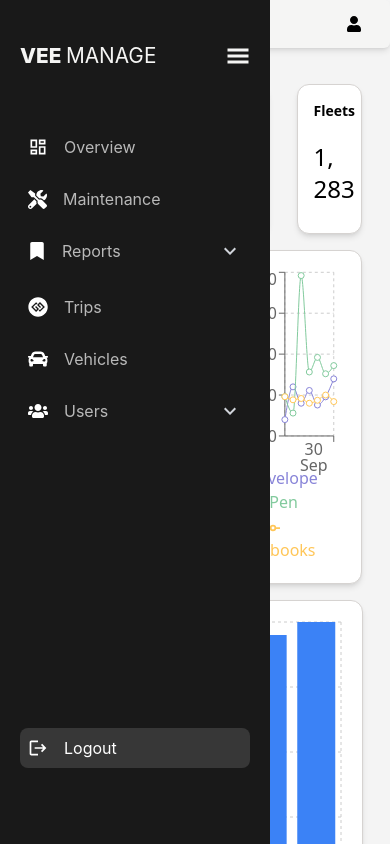
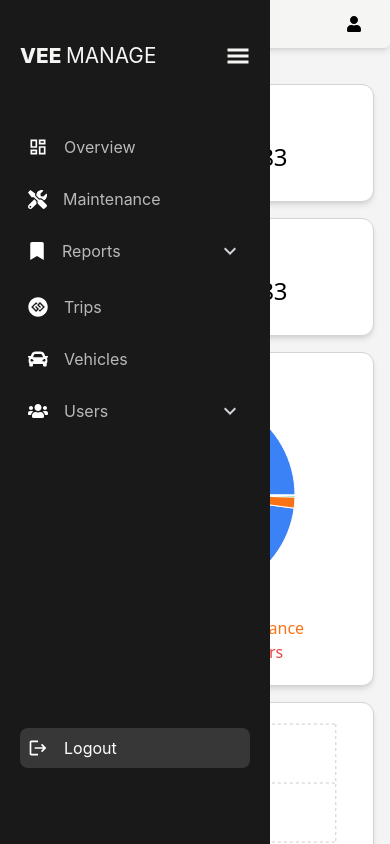
Before and after one commit to ZiaddZaki/Ve-Manage-Manager-, a React (Vite) app: page / in a window 390 px wide. Shown: the top 844 px of the page. Built offline with nearby package versions, Linux system fonts and the light colour scheme; sample sign-in values are in the browser's storage.

Commit message:
handling responsive in overview page

```diff
--- a/src/Components/Dashboard/Dashboard.jsx
+++ b/src/Components/Dashboard/Dashboard.jsx
@@ -5,42 +5,45 @@ import SalesLineChart from "./SalesLineChart";
 export default function Dashboard() {
   return (
     <div className="main">
-      <div className="grid grid-cols-4 gap-4">
+      <div className="grid grid-cols-2 md:grid-cols-4 gap-4">
         <div className="bg-black text-white  rounded-xl w-[85%] shadow-md ">
           <div className="flex flex-col gap-4 p-4">
             <span className="text-sm font-semibold mb-1">Fleets</span>
             <span className="text-2xl mb-3 font-medium">1, 283</span>
           </div>
         </div>
-        <div className="bg-white text-black border border-stone-300 shadow-md  rounded-xl w-[85%]">
+        <div className="bg-white text-black border border-stone-300 shadow-md  rounded-xl w-[100%]">
           <div className="flex flex-col gap-4 p-4">
             <span className="text-sm font-semibold mb-1">Fleets</span>
             <span className="text-2xl mb-3 font-medium">1, 283</span>
           </div>
         </div>
-        <div className="bg-white text-black border border-stone-300 shadow-md  rounded-xl w-[85%]">
+        <div className="bg-white text-black border border-stone-300 shadow-md  rounded-xl w-[100%]">
           <div className="flex flex-col gap-4 p-4">
             <span className="text-sm font-semibold mb-1">Fleets</span>
             <span className="text-2xl mb-3 font-medium">1, 283</span>
           </div>
         </div>
-        <div className="bg-white text-black border border-stone-300 shadow-md  rounded-xl w-[85%]">
+        <div className="bg-white text-black border border-stone-300 shadow-md  rounded-xl w-[100%]">
           <div className="flex flex-col gap-4 p-4">
             <span className="text-sm font-semibold mb-1">Fleets</span>
             <span className="text-2xl mb-3 font-medium">1, 283</span>
           </div>
         </div>
-        <div className="bg-white text-black border col-span-2 border-stone-300 shadow-md  rounded-xl">
+        </div>
+      <div className="grid grid-cols-1 md:grid-cols-2 gap-4 mt-4">
+
+        <div className="bg-white text-black border  border-stone-300 shadow-md  rounded-xl w-[100%]">
           <div className="flex flex-col gap-4 p-4">
             <FleetPieChart />
           </div>
         </div>
-        <div className="bg-white text-black border col-span-2 border-stone-300 shadow-md  rounded-xl w-[93%]">
+        <div className="bg-white text-black border  border-stone-300 shadow-md  rounded-xl w-[100%]">
           <div className="flex flex-col gap-4 p-4">
             <SalesLineChart />
           </div>
         </div>
-        <div className="bg-white text-black border col-span-4 border-stone-300 shadow-md  rounded-xl w-[97%]">
+        <div className="bg-white text-black border border-stone-300 shadow-md  rounded-xl w-[100%]">
           <div className="flex flex-col gap-4 p-4">
             <SalesBarChart />
           </div>
```
